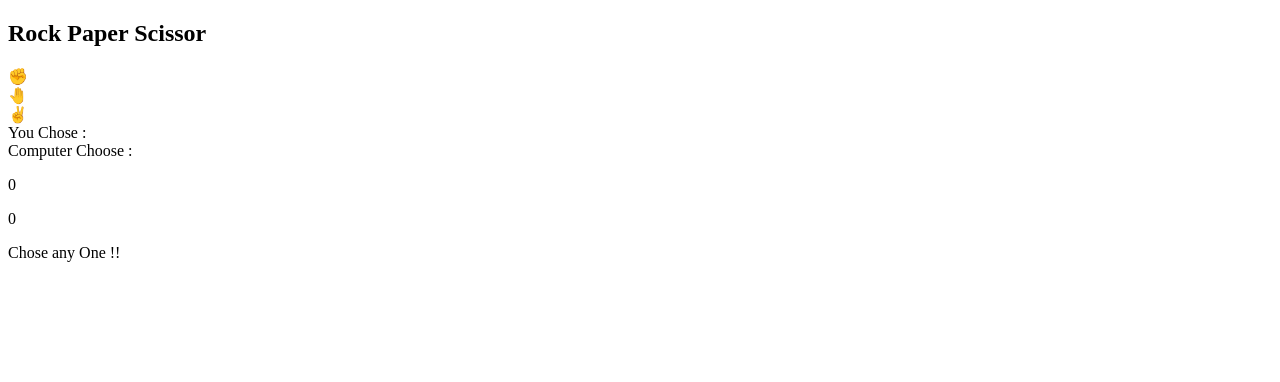
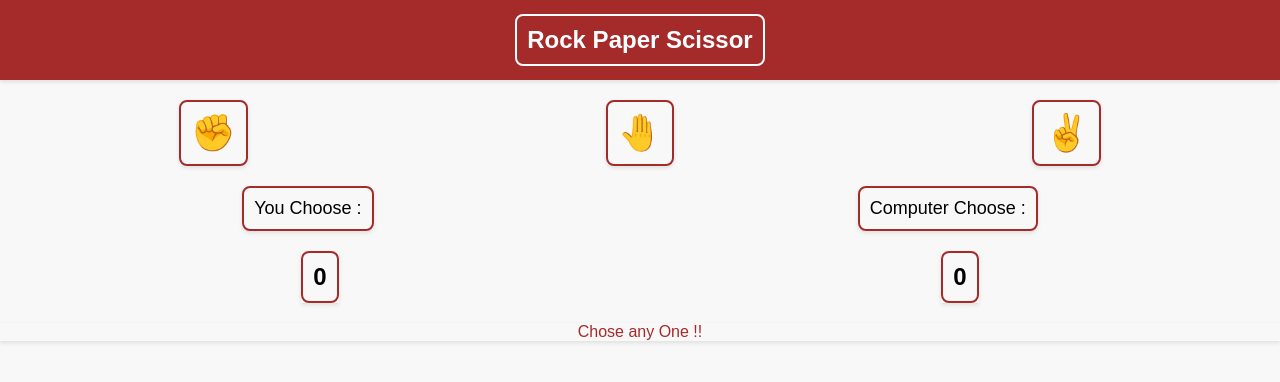
Before and after one commit to spachauri718/paperRockScissor, a plain HTML site: page index.html in a window 1280 px wide. Drawn offline with Linux system fonts and the light colour scheme.

Commit message:
final commit

```diff
--- a/index.html
+++ b/index.html
@@ -7,14 +7,15 @@
     <link rel="stylesheet" href="style.css">
 </head>
 <body>
-    <h2>Rock Paper Scissor</h2>
+    <div class="headerContainer"> <h2>Rock Paper Scissor</h2></div>
+
     <div class="optionContainer">
             <div class="option" id="rock">✊</div>
             <div class="option" id="paper">🤚</div>
             <div class="option" id="scissor">✌️</div>
     </div>
     <div class="displayOption">
-        <div class="displayUserOption"> You Chose : </div>
+        <div class="displayUserOption"> You Choose : </div>
         <div class="displayComputerOption">Computer Choose : </div>
     </div>
     <div class="scorecard">
--- a/style.css
+++ b/style.css
@@ -0,0 +1,93 @@
+* {
+    padding: 0;
+    margin: 0;
+    box-sizing: border-box;
+}
+
+body {
+    font-family: 'Arial', sans-serif;
+    background-color: #f8f8f8;
+}
+
+.headerContainer {
+    background-color: brown;
+    display: flex;
+    align-items: center;
+    justify-content: center;
+    height: 80px;
+    color: white;
+    box-shadow: 0 2px 4px rgba(0, 0, 0, 0.1);
+}
+
+.headerContainer h2 {
+    font-size: 24px;
+    padding: 10px;
+    border: 2px solid white;
+    border-radius: 8px;
+}
+
+.optionContainer {
+    display: flex;
+    justify-content: space-around;
+    margin-top: 20px;
+}
+
+.option {
+    font-size: 36px;
+    cursor: pointer;
+    padding: 10px;
+    border: 2px solid brown;
+    border-radius: 8px;
+    box-shadow: 0 2px 4px rgba(0, 0, 0, 0.1);
+}
+
+.displayOption {
+    display: flex;
+    justify-content: space-around;
+    margin-top: 20px;
+}
+
+.displayUserOption,
+.displayComputerOption {
+    font-size: 18px;
+    padding: 10px;
+    border: 2px solid brown;
+    border-radius: 8px;
+    box-shadow: 0 2px 4px rgba(0, 0, 0, 0.1);
+}
+
+.scorecard {
+    display: flex;
+    justify-content: space-around;
+    margin-top: 20px;
+}
+
+.userScore,
+.computerScore {
+    text-align: center;
+    box-shadow: 0 2px 4px rgba(0, 0, 0, 0.1);
+}
+
+.userScorePara,
+.computerScorePara {
+    font-size: 24px;
+    font-weight: bold;
+    padding: 10px;
+    border: 2px solid brown;
+    border-radius: 8px;
+}
+
+.msg {
+    text-align: center;
+    font-size: 16px;
+    color: brown;
+    margin-top: 20px;
+    box-shadow: 0 2px 4px rgba(0, 0, 0, 0.1);
+}
+
+.winner {
+    font-size: 36px;
+    font-weight: bold;
+    color: green;
+    text-shadow: 2px 2px 4px rgba(0, 0, 0, 0.3);
+}
```
